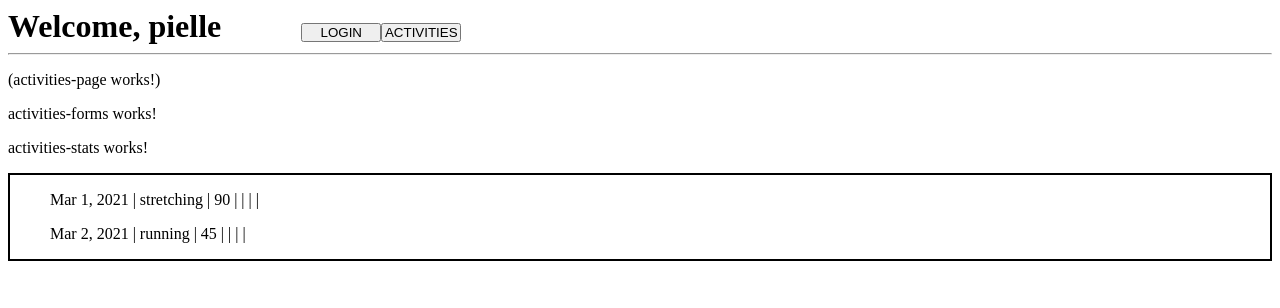
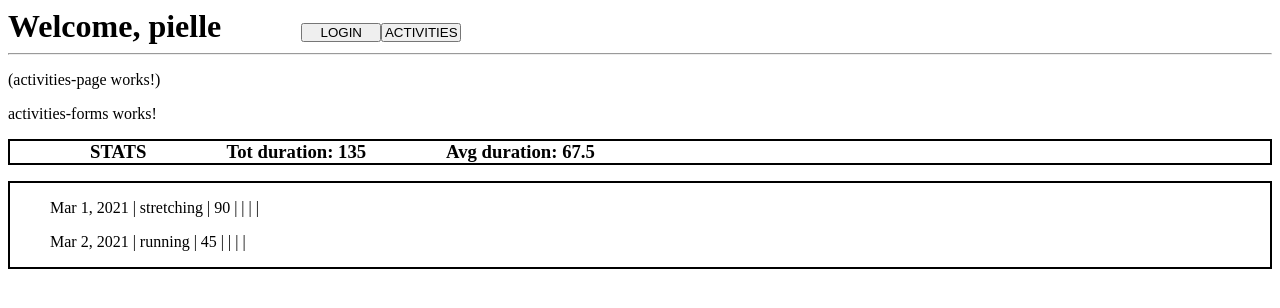
Before and after one commit to pielle87/FitTracker, an Angular app: page /activities in a window 1280 px wide. Shown: the top 308 px of the page. Built offline with nearby package versions, Linux system fonts and the light colour scheme.

Commit message:
first commit 'ActivitiesStats'

```diff
--- a/src/app/features/activities-page/activities-page.component.html
+++ b/src/app/features/activities-page/activities-page.component.html
@@ -1,4 +1,4 @@
 <p>(activities-page works!)</p>
 <app-activities-forms></app-activities-forms>
-<app-activities-stats></app-activities-stats>
+<app-activities-stats [activities]="activities"></app-activities-stats>
 <app-activities-list [activities]="activities"></app-activities-list>
--- a/src/app/features/activities-page/activities-stats/activities-stats.component.css
+++ b/src/app/features/activities-page/activities-stats/activities-stats.component.css
@@ -0,0 +1,12 @@
+:host {
+  display: flex;
+  border: 2px solid black;
+  margin-bottom: 1rem;
+}
+
+h3, h4 {
+  padding: 0px;
+  margin: 0px;
+  padding-left: 5rem;
+  vertical-align: 0px;
+}
--- a/src/app/features/activities-page/activities-stats/activities-stats.component.html
+++ b/src/app/features/activities-page/activities-stats/activities-stats.component.html
@@ -1 +1,3 @@
-<p>activities-stats works!</p>
+<h3>STATS</h3>
+<h3>Tot duration: {{totalDuration}}</h3>
+<h3>Avg duration: {{avgDuration}}</h3>
--- a/src/app/features/activities-page/activities-stats/activities-stats.component.ts
+++ b/src/app/features/activities-page/activities-stats/activities-stats.component.ts
@@ -1,4 +1,5 @@
-import { Component, OnInit } from '@angular/core';
+import { Component, Input, OnInit } from '@angular/core';
+import { Activity } from 'src/app/_models/activity';
 
 @Component({
   selector: 'app-activities-stats',
@@ -6,10 +7,15 @@ import { Component, OnInit } from '@angular/core';
   styleUrls: ['./activities-stats.component.css']
 })
 export class ActivitiesStatsComponent implements OnInit {
+  @Input() activities: Activity[];
+  totalDuration: number
+  avgDuration: number
 
   constructor() { }
 
   ngOnInit(): void {
+    this.totalDuration = this.activities.reduce((total, activity) => total += activity.duration, 0);
+    this.avgDuration = this.totalDuration / this.activities.length;
   }
 
 }
```
Also changed, not shown: 1 other file (tests, documents, lock files or other folders).
